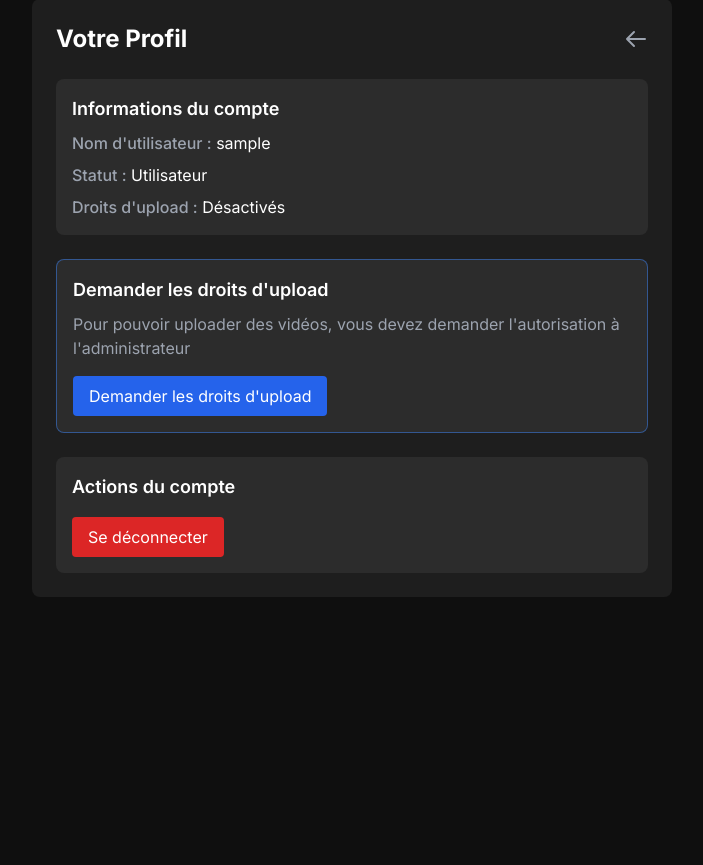
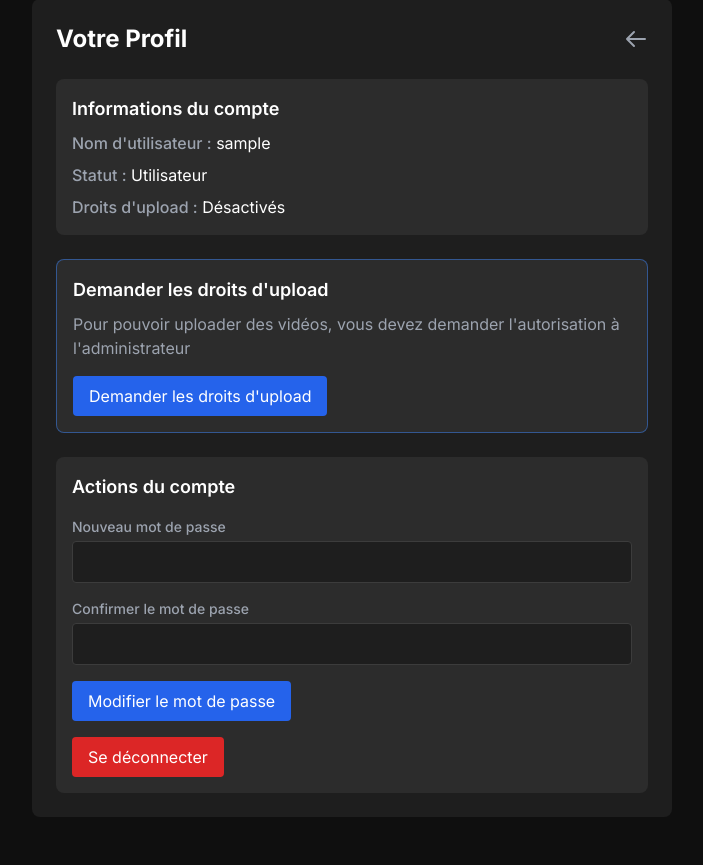
Before and after one commit to Not-oss/zedtube, a Flask app: page /profile in a window 1280 px wide. Shown: the part 109-974 px from the top of the page, without its empty margins (288-991 px from the left). Before the commit the page ends 706 px from the top, so only its background shows below. Run offline with Flask 3, Linux system fonts and the light colour scheme; the visitor is signed in with stand-in values (Sample User, id 1); some libraries are stand-ins or nearby versions.

Commit message:
Final admin change password et transcode fix

```diff
--- a/app.py
+++ b/app.py
@@ -3,6 +3,7 @@ from flask_login import LoginManager, login_user, login_required, logout_user, c
 from flask_wtf.csrf import CSRFProtect
 from functools import wraps
 from urllib.parse import quote
+import ffmpeg
 
 from werkzeug.utils import secure_filename
 from models import db, User, Video, VideoView, Folder  # Ajoutez Folder ici
@@ -652,6 +653,33 @@ def toggle_folder_privacy(folder_id):
     db.session.commit()
     return jsonify({'status': 'success', 'is_public': folder.is_public})
 
+@app.route('/change_password', methods=['POST'])
+@login_required
+def change_password():
+    new_password = request.form.get('new_password')
+    confirm_password = request.form.get('confirm_password')
+
+    if not new_password or not confirm_password:
+        flash('Veuillez remplir tous les champs', 'error')
+        return redirect(url_for('profile'))
+
+    if new_password != confirm_password:
+        flash('Les mots de passe ne correspondent pas', 'error')
+        return redirect(url_for('profile'))
+
+    if len(new_password) < 8:
+        flash('Le mot de passe doit contenir au moins 8 caractères', 'error')
+        return redirect(url_for('profile'))
+
+    try:
+        current_user.set_password(new_password)
+        db.session.commit()
+        flash('Mot de passe modifié avec succès', 'success')
+    except Exception as e:
+        db.session.rollback()
+        flash('Erreur lors de la modification du mot de passe', 'error')
+
+    return redirect(url_for('profile'))
 
 if __name__ == '__main__':
     with app.app_context():
--- a/templates/profile.html
+++ b/templates/profile.html
@@ -63,8 +63,25 @@
 
         <div class="bg-[#2C2C2C] rounded-lg p-4">
             <h3 class="text-lg font-semibold text-white mb-2">Actions du compte</h3>
-            <div class="space-y-2">
-                <form method="POST" action="{{ url_for('logout') }}" class="mt-4">
+            <div class="space-y-4">
+                <form method="POST" action="{{ url_for('change_password') }}" class="space-y-4">
+                    <input type="hidden" name="csrf_token" value="{{ csrf_token() }}">
+                    <div>
+                        <label class="block text-sm font-medium text-gray-400 mb-1">Nouveau mot de passe</label>
+                        <input type="password" name="new_password" required
+                               class="w-full p-2 bg-[#1E1E1E] border border-[#3C3C3C] rounded text-white">
+                    </div>
+                    <div>
+                        <label class="block text-sm font-medium text-gray-400 mb-1">Confirmer le mot de passe</label>
+                        <input type="password" name="confirm_password" required
+                               class="w-full p-2 bg-[#1E1E1E] border border-[#3C3C3C] rounded text-white">
+                    </div>
+                    <button type="submit" class="bg-blue-600 text-white px-4 py-2 rounded hover:bg-blue-700">
+                        Modifier le mot de passe
+                    </button>
+                </form>
+
+                <form method="POST" action="{{ url_for('logout') }}">
                     <input type="hidden" name="csrf_token" value="{{ csrf_token() }}">
                     <button type="submit" class="bg-red-600 text-white px-4 py-2 rounded hover:bg-red-700">
                         Se déconnecter
--- a/templates/upload.html
+++ b/templates/upload.html
@@ -31,9 +31,12 @@
             <input type="checkbox" id="convertVideo" name="convert" value="true" checked
                    class="form-checkbox h-5 w-5 text-blue-600 dark:bg-gray-700 dark:border-gray-600">
             <label for="convertVideo" class="dark:text-white">
-                Convertir la vidéo (recommandé)
+                Convertir la vidéo (recommandé) - Compatible tous appareils
             </label>
         </div>
+        <p class="text-sm text-gray-500 dark:text-gray-400 ml-7">
+            Note : Les vidéos avec plus de 120 FPS seront automatiquement réduites à 120 FPS pour une meilleure compatibilité
+        </p>
 
         <div>
             <label class="block text-sm font-medium dark:text-white mb-1">Dossier</label>
```
